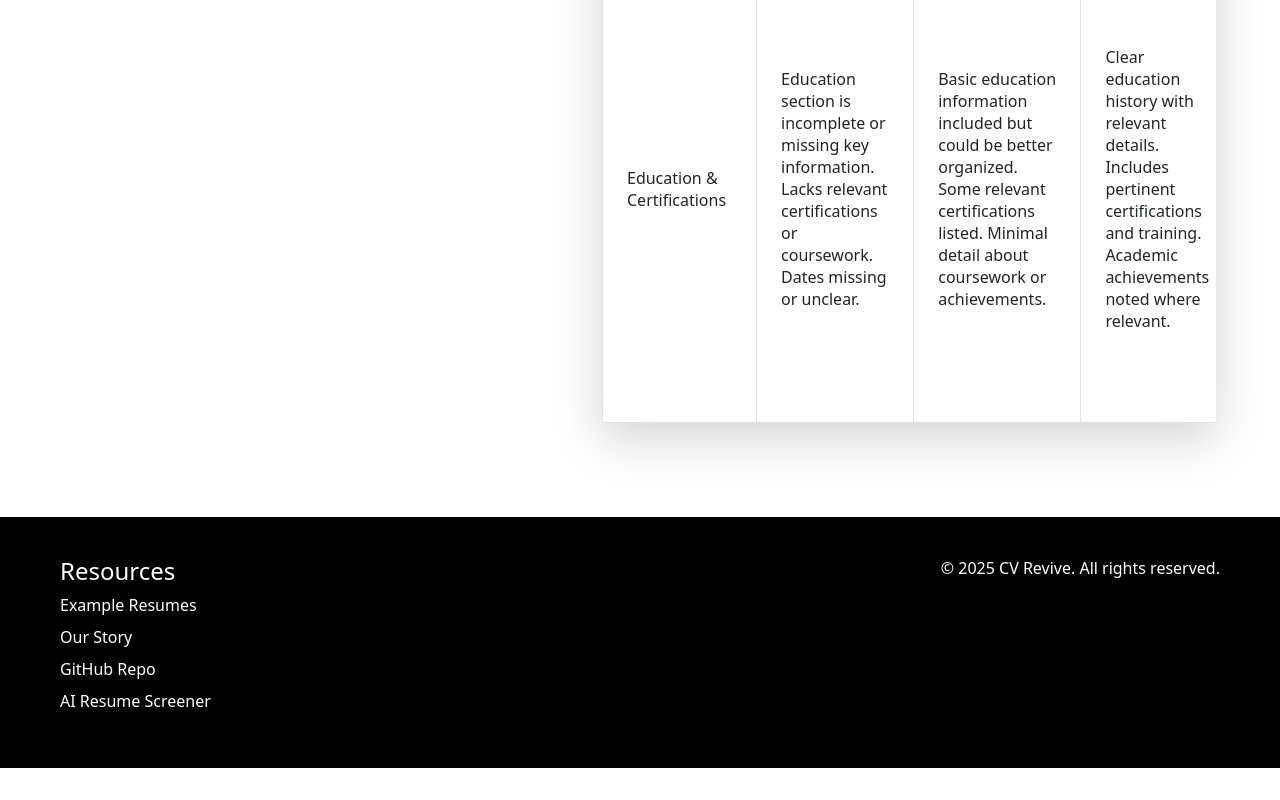
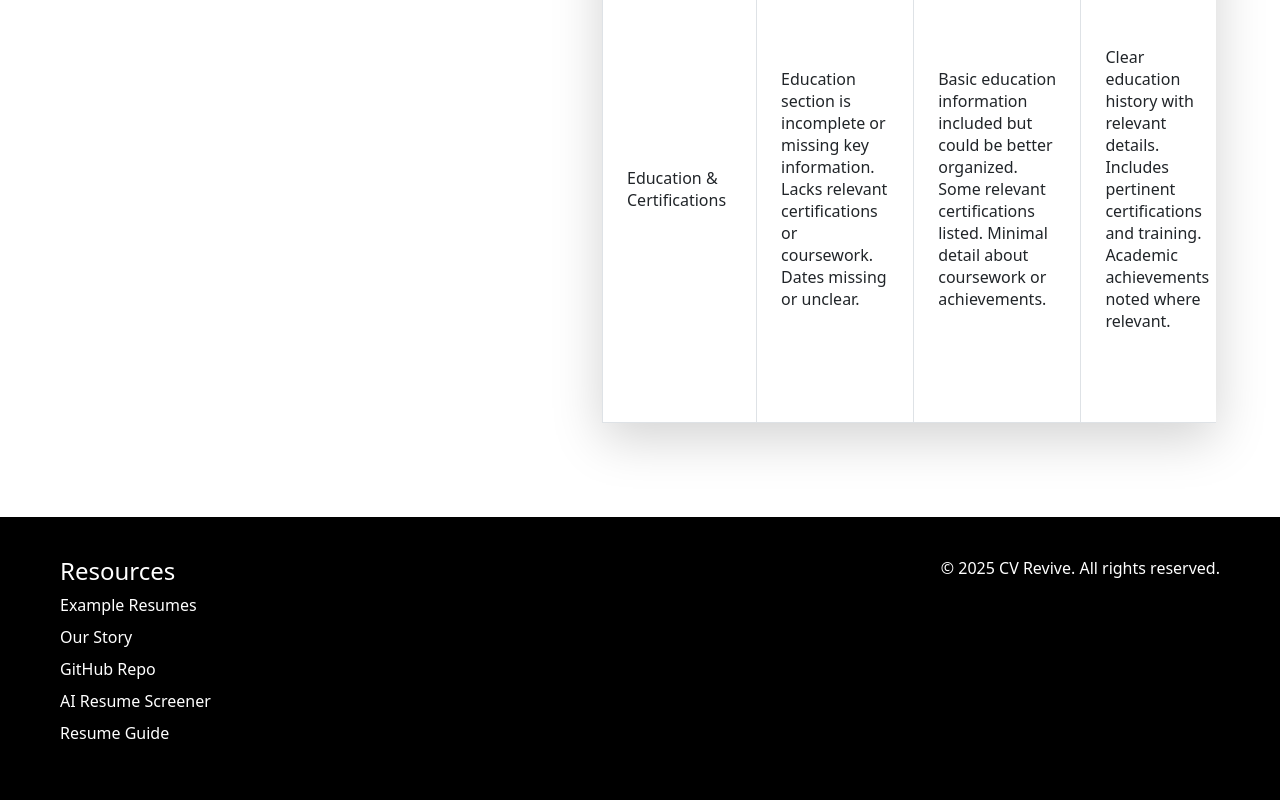
Before and after one commit to texasluminescence/resume-screener, a React (Create React App) app in the folder my-app/: page /results in a window 1280 px wide. Shown: the part 1567-2367 px from the top of the page. Before the commit the page ends 2335 px from the top, so only its background shows below. Built offline with nearby package versions, Linux system fonts and the light colour scheme.

Commit message:
Adding in additional footer link

```diff
--- a/my-app/src/components/Footer.js
+++ b/my-app/src/components/Footer.js
@@ -1,5 +1,5 @@
 import React from 'react';
-import './Footer.css'; // Make sure this file is in the same folder as Footer.js
+import './Footer.css'; // Ensure this file is in the same folder as Footer.js
 
 function Footer() {
   return (
@@ -34,6 +34,14 @@ function Footer() {
                 AI Resume Screener
               </a>
             </li>
+            <li>
+              <a
+                href="https://texasluminescence.org/resume-guide/"
+                className="footer-link"
+              >
+                Resume Guide
+              </a>
+            </li>
           </ul>
         </div>
         <div className="footer-right">
```
Also changed, not shown: 5 other files (tests, documents, lock files or other folders).
